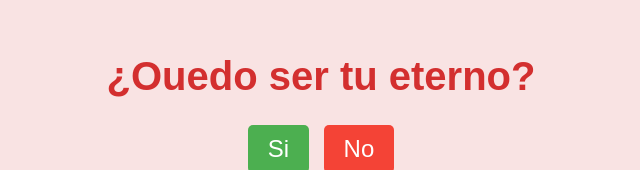
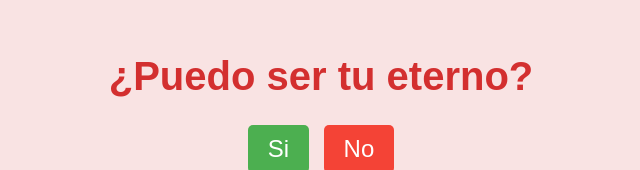
Before and after one commit to Edrax15/Edrax15.github.io, a plain HTML site: page index.html in a window 1280 px wide. Shown: the part 138-308 px from the top of the page, without its empty margins (319-959 px from the left). Drawn offline with Linux system fonts and the light colour scheme; no server answers.

Commit message:
Update index.html

```diff
--- a/index.html
+++ b/index.html
@@ -3,12 +3,12 @@
 <head>
     <meta charset="UTF-8">
     <meta name="viewport" content="width=device-width, initial-scale=1.0">
-    <title>¿Quieres ser mi Valentín?</title>
+    <title>¿Puedo ser tu eterno?</title>
     <link rel="stylesheet" href="styles.css">
 </head>
 <body>
     <div class="container">
-        <h1>¿Ouedo ser tu eterno?</h1>
+        <h1>¿Puedo ser tu eterno?</h1>
         <div class="buttons">
             <button class="yes-button" onclick="handleYesClick()">Si</button>
             <button class="no-button" onclick="handleNoClick()">No</button>
```
